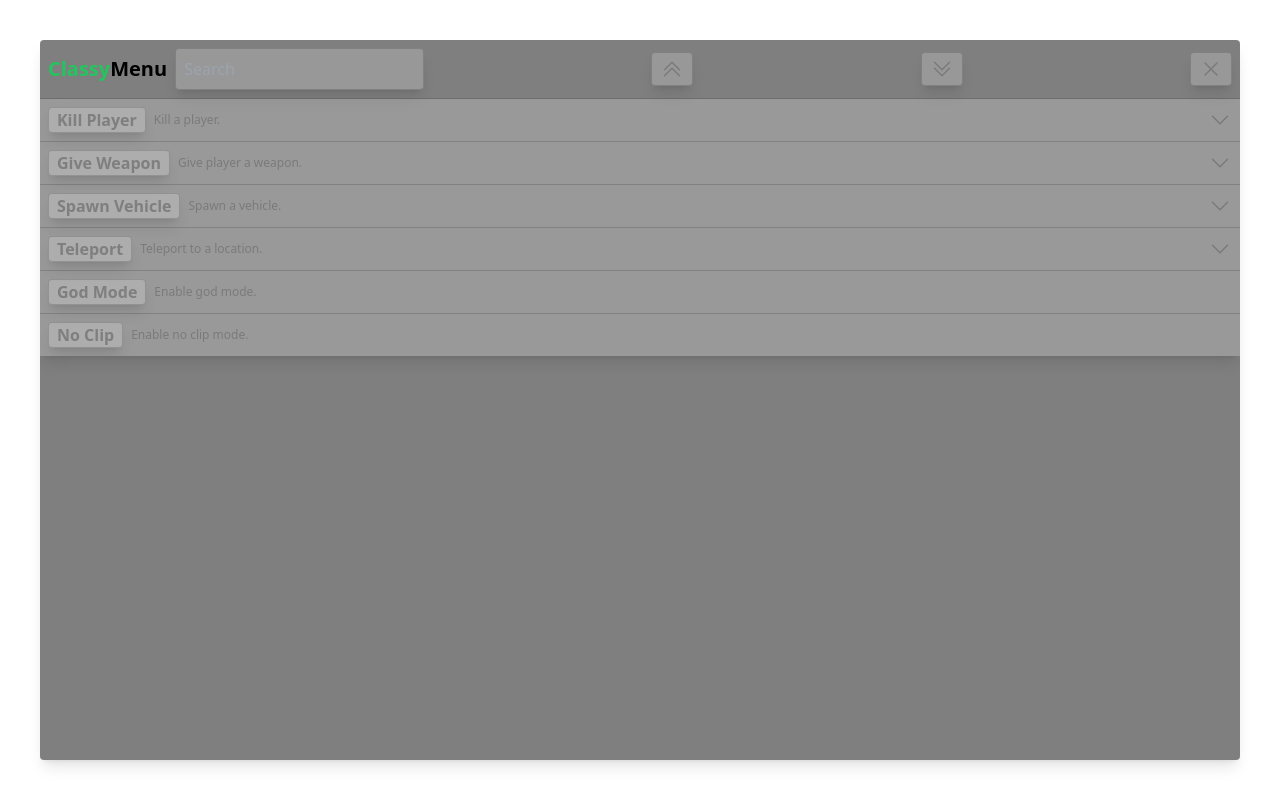
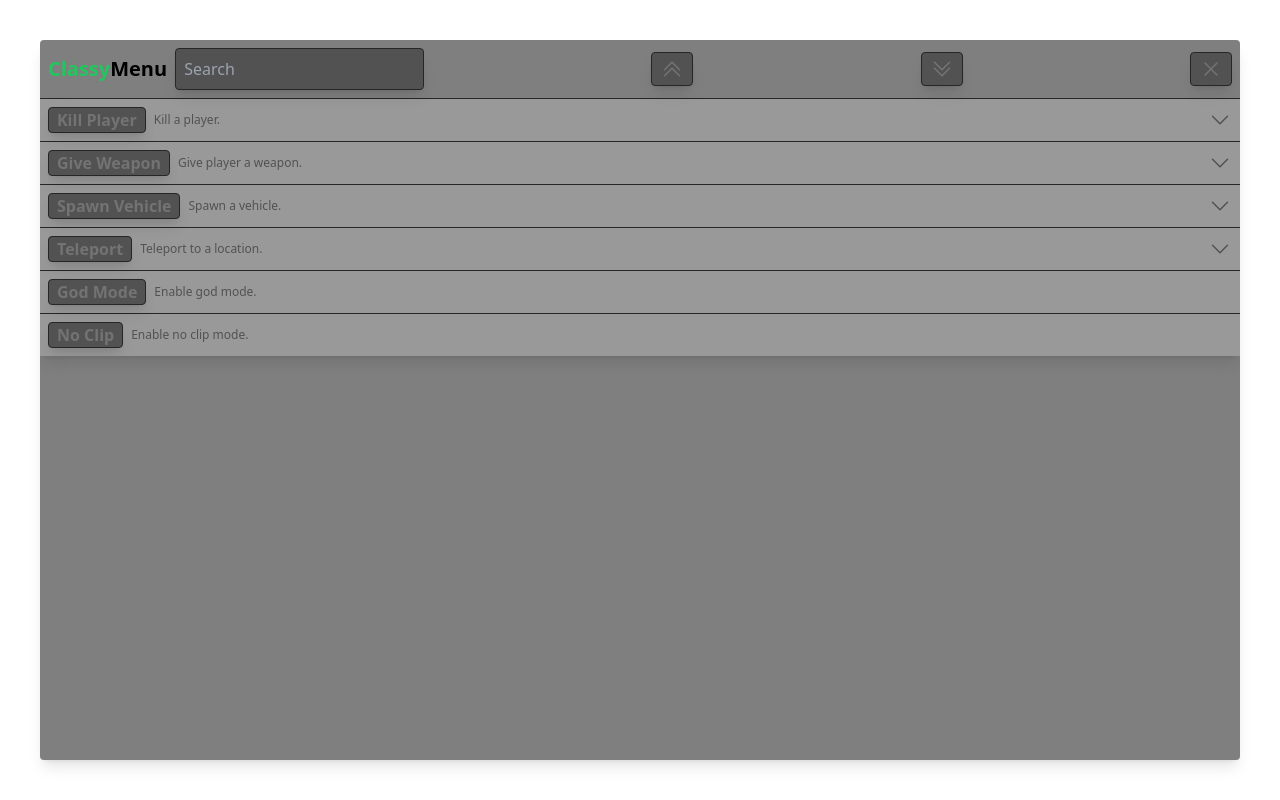
Before and after one commit to Clxssyy/classy-fivem, a React (Vite) app in the folder classy-admin/packages/ui/: page / in a window 1280 px wide. Built offline with nearby package versions, Linux system fonts and the light colour scheme.

Commit message:
Update styling

```diff
--- a/classy-admin/packages/ui/src/components/MenuItem.tsx
+++ b/classy-admin/packages/ui/src/components/MenuItem.tsx
@@ -37,7 +37,7 @@ const MenuItem = (props: MenuItemProps) => {
           <div className='p-2 min-w-fit'>
             <button
               onClick={func}
-              className='font-bold hover:scale-105 active:scale-95 transition-all bg-white/20 rounded px-2 shadow-lg border border-neutral-800/20 text-neutral-500/80'
+              className='font-bold hover:scale-105 active:scale-95 transition-all bg-neutral-600 rounded px-2 shadow-lg border border-neutral-800 text-neutral-500'
             >
               {name}
             </button>
@@ -45,25 +45,27 @@ const MenuItem = (props: MenuItemProps) => {
           {options ? (
             <button
               onClick={() => setHidden(!hidden)}
-              className={`flex grow place-items-center overflow-hidden gap-2 text-neutral-500/80 ${
+              className={`flex grow place-items-center overflow-hidden gap-2 text-neutral-500 ${
                 description ? 'justify-between' : 'justify-end'
               }`}
             >
               {description ? (
                 <div className='overflow-hidden'>
-                  <p className='text-xs truncate'>{description}</p>
+                  <p className='text-xs truncate text-neutral-600 group-hover/menu:text-neutral-400'>
+                    {description}
+                  </p>
                 </div>
               ) : null}
               <div className='p-2'>
                 <ChevronDownIcon
-                  className={`w-6 h-6 transition-all duration-300 ${
+                  className={`w-6 h-6 transition-all duration-300 text-neutral-600 group-hover/menu:text-neutral-400 ${
                     hidden ? 'rotate-0' : 'rotate-180'
                   }`}
                 />
               </div>
             </button>
           ) : description ? (
-            <div className='flex place-items-center overflow-hidden text-neutral-500/80'>
+            <div className='flex place-items-center overflow-hidden text-neutral-600 group-hover/menu:text-neutral-400'>
               <p className='text-xs truncate'>{description}</p>
             </div>
           ) : null}
--- a/classy-admin/packages/ui/src/pages/adminMenu/AdminMenu.tsx
+++ b/classy-admin/packages/ui/src/pages/adminMenu/AdminMenu.tsx
@@ -114,8 +114,8 @@ const AdminMenu = () => {
 
   return (
     <div className='grid align-items h-screen p-10 overflow-hidden'>
-      <div className='bg-black/50 rounded flex flex-col shadow-lg overflow-hidden'>
-        <div className='justify-between flex border-b border-neutral-800/20'>
+      <div className='bg-black/50 rounded flex flex-col shadow-lg overflow-hidden hover:bg-neutral-700 group/menu'>
+        <div className='justify-between flex border-b border-neutral-800'>
           <div className='flex p-2 place-items-center gap-2'>
             <h1 className='text-xl font-bold cursor-default select-none'>
               <span className='text-green-500'>Classy</span>Menu
@@ -125,7 +125,7 @@ const AdminMenu = () => {
               name='Search'
               id='search'
               placeholder='Search'
-              className='p-2 rounded hidden sm:block bg-white/20 shadow-lg border border-neutral-800/20'
+              className='p-2 rounded hidden sm:block bg-neutral-600 shadow-lg border border-neutral-800'
               value={search}
               onChange={(e) => setSearch(e.target.value)}
             />
@@ -135,7 +135,7 @@ const AdminMenu = () => {
               onClick={() => {
                 setCollapse(!collapse)
               }}
-              className='hidden sm:block hover:scale-105 transition-all active:scale-95 text-neutral-500/80 bg-white/20 rounded p-1 px-2 shadow-lg border border-neutral-800/20'
+              className='hidden sm:block hover:scale-105 transition-all active:scale-95 text-neutral-500 bg-neutral-600 rounded p-1 px-2 shadow-lg border border-neutral-800'
             >
               <ChevronDoubleUpIcon className='w-6 h-6' />
             </button>
@@ -145,7 +145,7 @@ const AdminMenu = () => {
               onClick={() => {
                 setExtend(extend + 1)
               }}
-              className='hidden sm:block hover:scale-105 transition-all active:scale-95 text-neutral-500/80 bg-white/20 rounded p-1 px-2 shadow-lg border border-neutral-800/20'
+              className='hidden sm:block hover:scale-105 transition-all active:scale-95 text-neutral-500 bg-neutral-600 rounded p-1 px-2 shadow-lg border border-neutral-800'
             >
               <ChevronDoubleDownIcon className='w-6 h-6' />
             </button>
@@ -153,7 +153,7 @@ const AdminMenu = () => {
           <div className='p-2 flex place-items-center'>
             <button
               onClick={close}
-              className='hover:scale-105 transition-all active:scale-95 text-neutral-500/80 bg-white/20 rounded p-1 px-2 shadow-lg border border-neutral-800/20'
+              className='hover:scale-105 transition-all active:scale-95 text-neutral-500 bg-neutral-600 rounded p-1 px-2 shadow-lg border border-neutral-800'
             >
               <XMarkIcon className='w-6 h-6' />
             </button>
@@ -161,7 +161,7 @@ const AdminMenu = () => {
         </div>
         <div
           id='menuItems'
-          className='bg-white/20 divide-y divide-neutral-800/20 shadow-lg overflow-y-auto'
+          className='divide-y bg-white/20 divide-neutral-800 shadow-lg overflow-y-auto'
         >
           {filteredItems.map((item, index) => (
             <MenuItem
```
